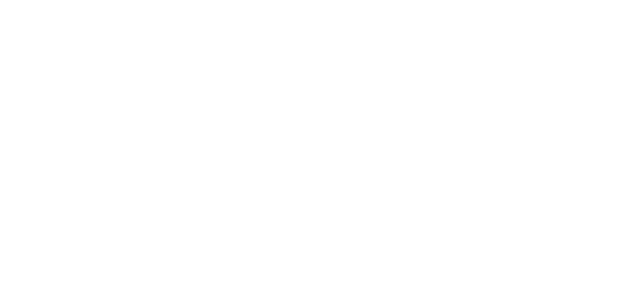
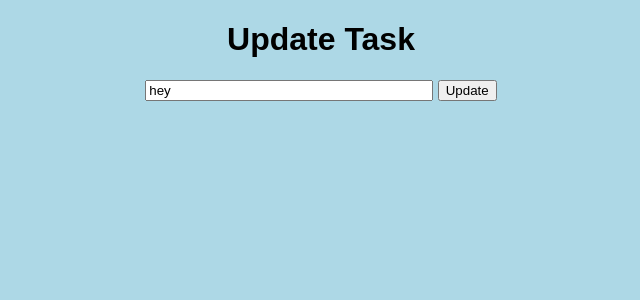
Before and after one commit to seannbannon/flask_todo, a Flask app: page /update/1 in a window 1280 px wide. Before the commit the part shown is empty. Shown: the top 300 px of the page, without its empty margins (319-959 px from the left). Run offline with Flask 2, Linux system fonts and the light colour scheme; data comes from the database, SQL or seed files in the repository; both versions use the stored data as it was after the commit.

Commit message:
update task opens up page to update the current tasdk and auto populates the line w task

```diff
--- a/app.py
+++ b/app.py
@@ -51,7 +51,12 @@ def delete(id):
 
 @app.route('/update/<int:id>', methods = ['GET', 'POST'])
 def update(id):
-    return ''
+    task = Todo.query.get_or_404(id)
+
+    if request.method == 'POST':
+        pass
+    else:
+        return render_template('update.html', task=task)
 
 if __name__ == "__main__":
     app.run(debug=True)
--- a/templates/update.html
+++ b/templates/update.html
@@ -12,8 +12,8 @@
 
     <div class="form">
         <form action="/update/{{task.id}}" method="POST">
-            <input type = "text" name = "content" id="content">
-            <input type="submit" value = "Add Task">
+            <input type = "text" name = "content" id="content" value ="{{task.content}}">
+            <input type="submit" value = "Update">
         </form>
     </div>
 </div>
```
Also changed, not shown: instance/test.db.
